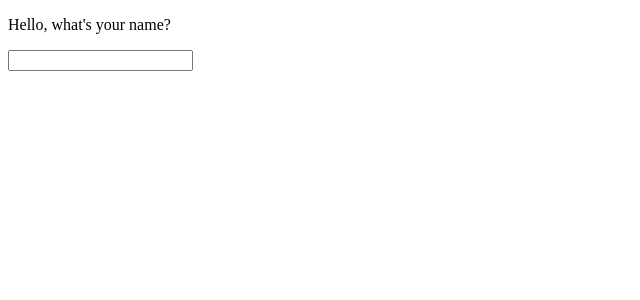
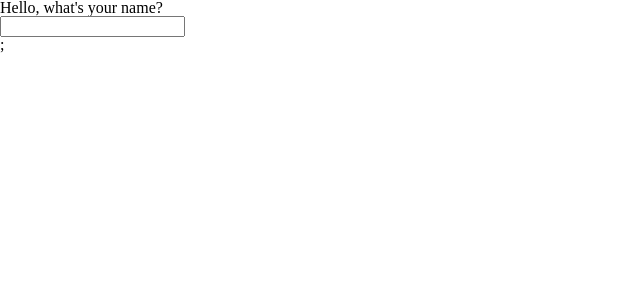
Before and after one commit to tnals545/Personal_Project--Sumentum, a Next.js app: page / in a window 1280 px wide. Shown: the top 300 px of the page, without its empty margins (0-640 px from the left). Built offline with nearby package versions, Linux system fonts and the light colour scheme.

Commit message:
Style - CSS reset - styled-components reset 모듈을 GlobalStyle 에 적용하여 전역 CSS reset

```diff
--- a/pages/_app.tsx
+++ b/pages/_app.tsx
@@ -1,5 +1,11 @@
 import type { AppProps } from "next/app";
+import GlobalStyles from "../styles/GlobalStyles";
 
 export default function App({ Component, pageProps }: AppProps) {
-  return <Component {...pageProps} />;
+  return (
+    <>
+      <GlobalStyles />
+      <Component {...pageProps} />;
+    </>
+  );
 }
--- /dev/null
+++ b/styles/GlobalStyles.ts
@@ -0,0 +1,31 @@
+import { createGlobalStyle } from "styled-components";
+import reset from "styled-reset";
+
+const GlobalStyles = createGlobalStyle`
+    ${reset}
+    a{
+        text-decoration: none;
+        color: inherit;
+    }
+    *{
+        box-sizing: border-box;
+    }
+    input, textarea {
+      -moz-user-select: auto;
+      -webkit-user-select: auto;
+      -ms-user-select: auto;
+      user-select: auto;
+    }
+    input:focus {
+      outline: none;
+    }
+
+    button {
+      border: none;
+      background: none;
+      padding: 0;
+      cursor: pointer;
+    }
+`;
+
+export default GlobalStyles;
```
